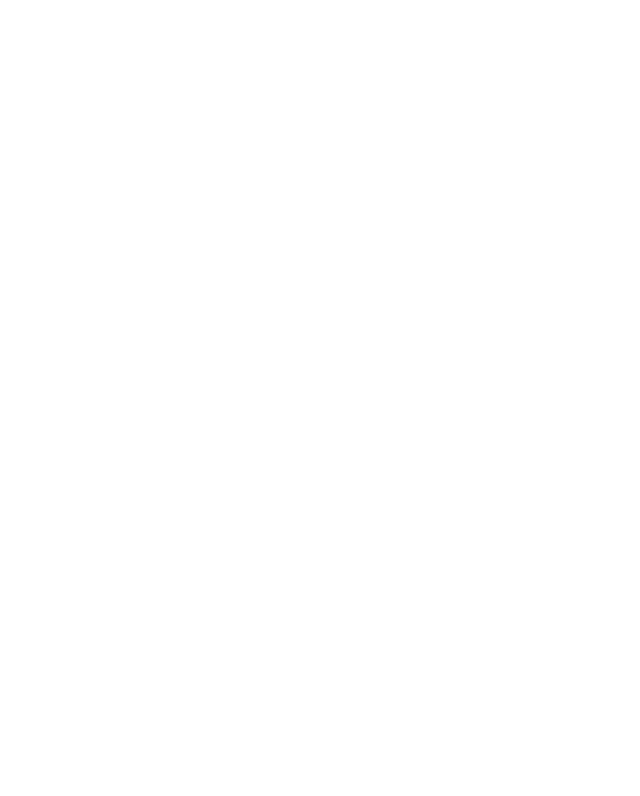
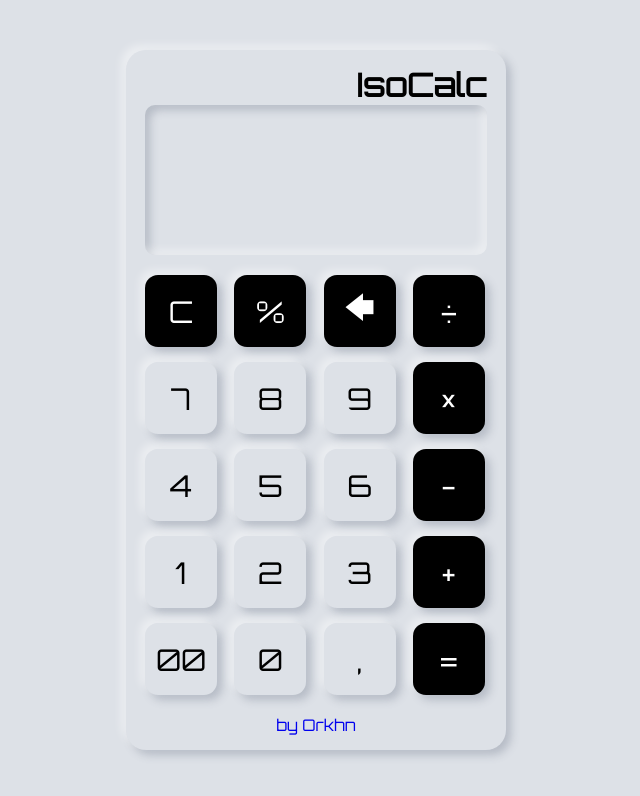
Before and after one commit to orkhn/calculator, a plain HTML site: page index.html in a window 1280 px wide. Shown: the whole page, without its empty margins (324-964 px from the left). Drawn offline with Linux system fonts and the light colour scheme.

Commit message:
add an UI to calculator app

```diff
--- a/index.html
+++ b/index.html
@@ -4,7 +4,53 @@
     <meta charset="UTF-8" />
     <meta http-equiv="X-UA-Compatible" content="IE=edge" />
     <meta name="viewport" content="width=device-width, initial-scale=1.0" />
-    <title>Document</title>
+    <meta name="author" content="Orkhan Ahadov" />
+    <meta
+      name="description"
+      content="A simple calculator made with Javascript"
+    />
+    <link rel="preconnect" href="https://fonts.googleapis.com" />
+    <link rel="preconnect" href="https://fonts.gstatic.com" crossorigin />
+    <link
+      href="https://fonts.googleapis.com/css2?family=Orbitron&display=swap"
+      rel="stylesheet"
+    />
+    <title>Calculator</title>
+    <link rel="stylesheet" href="style.css" />
+    <script src="/main.js" defer></script>
   </head>
-  <body></body>
+  <body>
+    <div class="container" id="container">
+      <header id="header">
+        <h1>IsoCalc</h1>
+      </header>
+      <div class="display-section"></div>
+      <div class="button-section">
+        <button class="button dark">C</button>
+        <button class="button dark">%</button>
+        <button class="button dark">🡄</button>
+        <button class="button dark">÷</button>
+        <button class="button number">7</button>
+        <button class="button number">8</button>
+        <button class="button number">9</button>
+        <button class="button dark">×</button>
+        <button class="button number">4</button>
+        <button class="button number">5</button>
+        <button class="button number">6</button>
+        <button class="button dark">-</button>
+        <button class="button number">1</button>
+        <button class="button number">2</button>
+        <button class="button number">3</button>
+        <button class="button dark">+</button>
+        <button class="button number">00</button>
+        <button class="button number">0</button>
+        <button class="button number">,</button>
+        <button class="button dark">=</button>
+      </div>
+
+      <a class="myself" href="https://github.com/orkhn" target="_blank"
+        >by Orkhn</a
+      >
+    </div>
+  </body>
 </html>
--- a/main.js
+++ b/main.js
@@ -0,0 +1 @@
+"strict mode";
--- a/style.css
+++ b/style.css
@@ -0,0 +1,116 @@
+*,
+*::before,
+*::after {
+  margin: 0;
+  padding: 0;
+  box-sizing: inherit;
+}
+
+html {
+  font-size: 62.5%;
+}
+
+body {
+  font-size: 1.6rem;
+  background: #dde1e7;
+  font-family: "Orbitron", sans-serif;
+  height: 100vh;
+  display: flex;
+  flex: 1;
+  align-items: center;
+  justify-content: center;
+}
+
+#container {
+  min-width: 38rem;
+  height: 70rem;
+  border: none;
+  border-radius: 2rem;
+  display: flex;
+  flex-direction: column;
+  justify-content: center;
+  align-items: center;
+  box-shadow: -5px -5px 9px rgba(255, 255, 255, 0.45),
+    5px 5px 9px rgba(94, 104, 121, 0.3);
+}
+/* Header Section */
+#header {
+  width: 90%;
+  text-align: end;
+}
+
+/* Display Section */
+.display-section {
+  width: 90%;
+  margin-bottom: 2rem;
+  border: none;
+  border-radius: 1rem;
+  flex: 0 0 15rem;
+  box-shadow: inset -5px -5px 9px rgba(255, 255, 255, 0.45),
+    inset 5px 5px 9px rgba(94, 104, 121, 0.3);
+}
+
+/* Button Section */
+.button-section {
+  width: 90%;
+  flex: 0 0 auto;
+  margin-bottom: 2rem;
+  display: grid;
+  grid-template-columns: repeat(4, 1fr);
+  grid-template-rows: repeat(5, 1fr);
+  justify-content: center;
+  grid-column-gap: 15px;
+  grid-row-gap: 15px;
+}
+
+.button {
+  background-color: inherit;
+  font-family: "Orbitron", sans-serif;
+  font-size: 3rem;
+  border: none;
+  border-radius: 1.3rem;
+  box-shadow: -5px -5px 9px rgba(255, 255, 255, 0.45),
+    5px 5px 9px rgba(94, 104, 121, 0.3);
+  width: 7.2rem;
+  height: 7.2rem;
+  cursor: pointer;
+  transition: 0.2s all ease-in-out;
+}
+
+.number:hover,
+.number:active {
+  background-color: #cbd2df;
+}
+
+.dark {
+  background-color: #000;
+  color: #fff;
+}
+
+.myself {
+  text-decoration: none;
+}
+/* A Media Query for smaller screens */
+@media only screen and (max-width: 450px) {
+  #container {
+    min-width: 90%;
+    height: 90vh;
+  }
+
+  #header {
+    margin: 1rem 0 2rem 0;
+  }
+
+  .display-section {
+    flex: 1 0 auto;
+  }
+
+  .button {
+    width: 6.5rem;
+    height: 6.5rem;
+  }
+
+  .myself {
+    margin-bottom: 2rem;
+  }
+}
```
